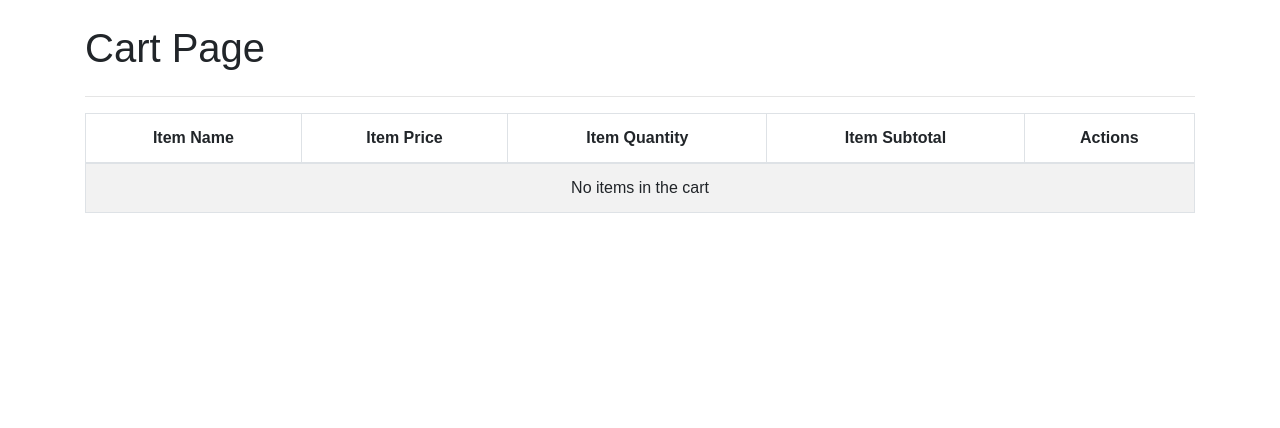
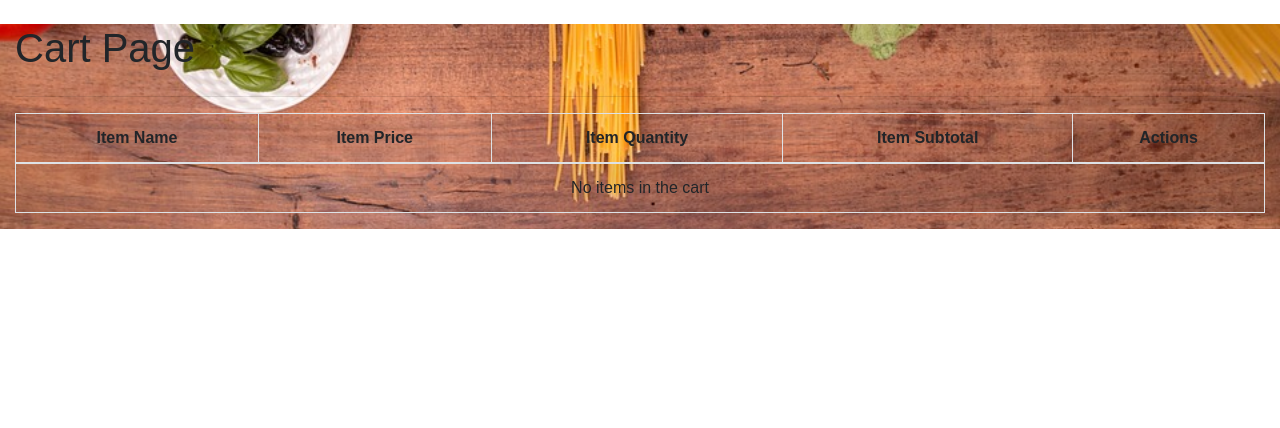
Before and after one commit to roycorado/foodtogo, a PHP site: page /app/views/cart.php in a window 1280 px wide. Shown: the part 56-484 px from the top of the page. Run offline with PHP 8.4, Linux system fonts and the light colour scheme; data that the repository does not hold is empty; some libraries are stand-ins or nearby versions.

Commit message:
background for cart page

```diff
--- a/app/assets/css/style.css
+++ b/app/assets/css/style.css
@@ -105,3 +105,13 @@
     height: 100%;
     width: 100%;
 }
+
+.bgcart {
+	background-image: url("../images/vegies2.jpg");
+    background-position: center;
+    background-size: cover;
+    background-repeat: no-repeat;
+    height: 100%;
+    width: 100%;
+}
+}
--- a/app/views/cart.php
+++ b/app/views/cart.php
@@ -9,7 +9,7 @@
 	?>
 
 
-	<div class="container my-4">
+	<div class="container-fluid bgcart my-4">
 		<div class="row">
 			<div class="col-12">
 				<h1> Cart Page </h1>
```
